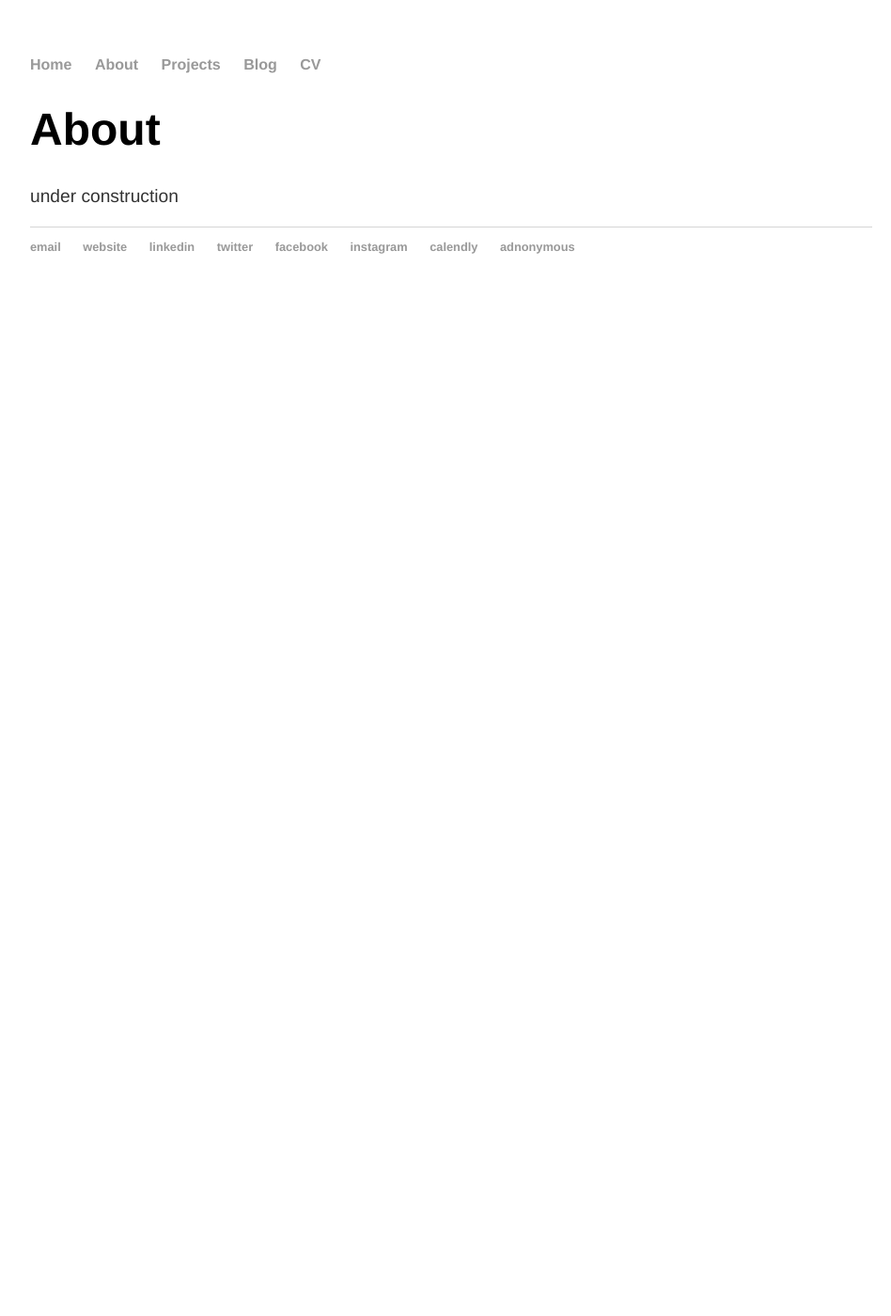
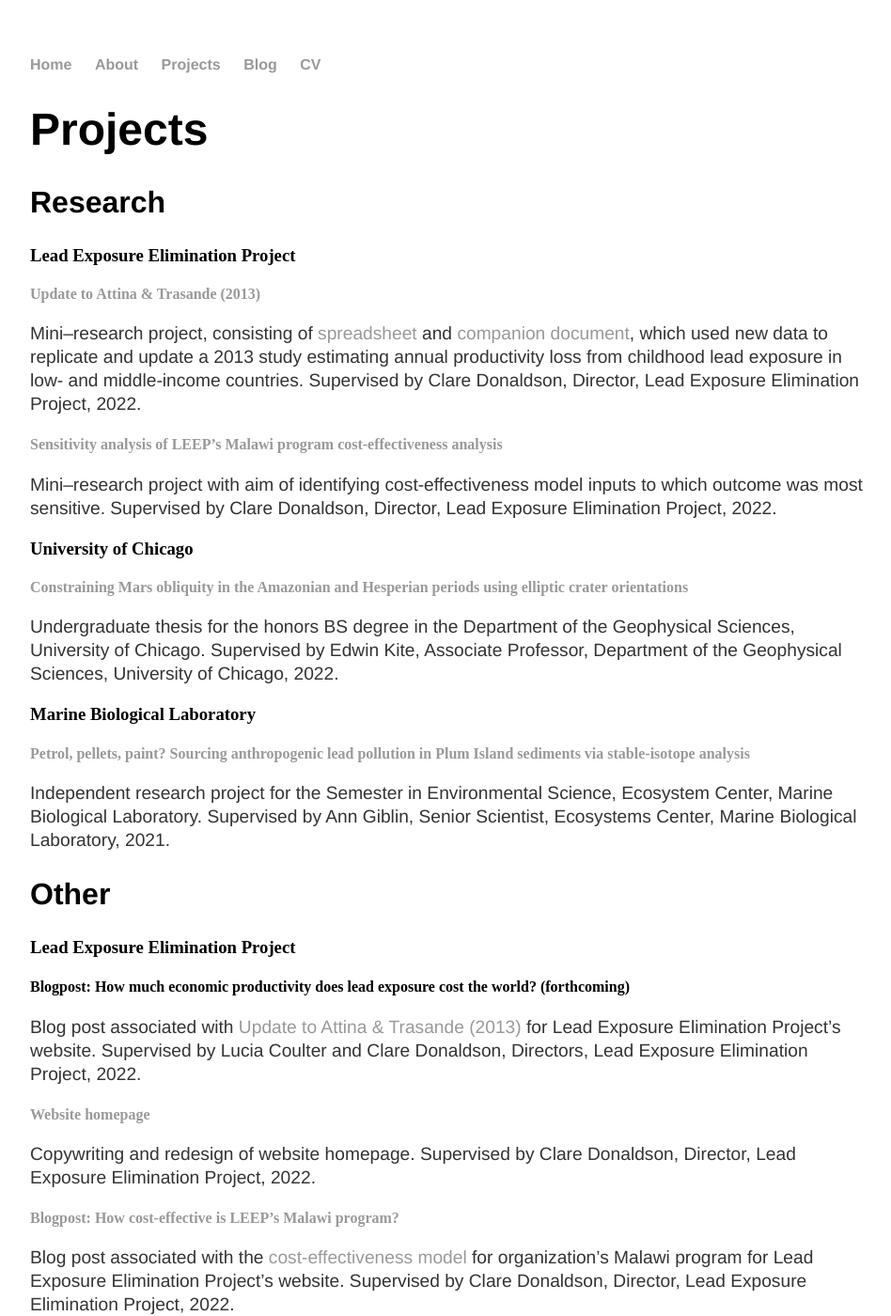
Before and after one commit to y-james-hu/y-james-hu.github.io, a Jekyll site: the page built from projects/index.html, in a window 1280 px wide and 1400 px high. Shown: the whole window at 94% size, without its empty margins (160-1108 px from the left). Built offline with Jekyll 4.4.1, drawn with Linux system fonts in a browser that asks for light colours; some of the changed text lies outside the part shown.

Commit message:
Update index.html

```diff
--- a/projects/index.html
+++ b/projects/index.html
@@ -1,6 +1,58 @@
 ---
 layout: default
-title: About
+title: Projects
 ---
   <h1>{{ page.title }}</h1>
-  <p>under construction</p>
+
+  <h2>Research</h2>
+
+    <h3>Lead Exposure Elimination Project</h3>
+
+      <h4><a id="update"></a><a>Update to Attina & Trasande (2013)</a></h4>
+      <p>Mini–research project, consisting of <a href = "https://docs.google.com/spreadsheets/d/1oN_TgsWeoFN42BUKCOqsFYBwuOxj6R38pZg5dabc-ro/edit">spreadsheet</a> and <a href = "https://docs.google.com/document/d/1LI72TXg3t9o6dAc4DSt4SnHdtvDhJhZtBt65Uy-uzRA/edit">companion document</a>, which used new data to replicate and update a 2013 study estimating annual productivity loss from childhood lead exposure in low- and middle-income countries. Supervised by Clare Donaldson, Director, Lead Exposure Elimination Project, 2022.</p>
+
+      <h4><a href = "https://docs.google.com/spreadsheets/d/1U2zACVqx7oGvMF7_BJeP5dbBAhpT6v0E1zLIDxdxOUA/edit?usp=sharing">Sensitivity analysis of LEEP’s Malawi program cost-effectiveness analysis</a></h4>
+      <p>Mini–research project with aim of identifying cost-effectiveness model inputs to which outcome was most sensitive. Supervised by Clare Donaldson, Director, Lead Exposure Elimination Project, 2022.</p>
+
+<h3>University of Chicago</h3>
+
+      <h4><a href = "https://www.academia.edu/78676788/Constraining_Mars_obliquity_in_the_Amazonian_and_Hesperian_periods_using_elliptic_crater_orientations">Constraining Mars obliquity in the Amazonian and Hesperian periods using elliptic crater orientations</a></h4>
+      <p>Undergraduate thesis for the honors BS degree in the Department of the Geophysical Sciences, University of Chicago. Supervised by Edwin Kite, Associate Professor, Department of the Geophysical Sciences, University of Chicago, 2022.</p>
+
+    <h3>Marine Biological Laboratory</h3>
+
+      <h4><a href = "https://www.academia.edu/71562182/Petrol_pellets_paint_Sourcing_anthropogenic_lead_pollution_in_Plum_Island_sediments_via_stable_isotope_analysis">Petrol, pellets, paint? Sourcing anthropogenic lead pollution in Plum Island sediments via stable-isotope analysis</a></h4>
+      <p>Independent research project for the Semester in Environmental Science, Ecosystem Center, Marine Biological Laboratory. Supervised by Ann Giblin, Senior Scientist, Ecosystems Center, Marine Biological Laboratory, 2021.</p>
+
+  <h2>Other</h2>
+
+    <h3>Lead Exposure Elimination Project</p>
+
+      <h4>Blogpost: How much economic productivity does lead exposure cost the world? (forthcoming)</h4>
+      <p>Blog post associated with <a href = "#update">Update to Attina & Trasande (2013)</a> for Lead Exposure Elimination Project’s website. Supervised by Lucia Coulter and Clare Donaldson, Directors, Lead Exposure Elimination Project, 2022.</p>
+
+      <h4><a href = "https://leadelimination.org/">Website homepage</a></h4>
+      <p>Copywriting and redesign of website homepage. Supervised by Clare Donaldson, Director, Lead Exposure Elimination Project, 2022.</p>
+
+      <h4><a href = "https://leadelimination.org/malawi_cost-effectiveness_intro/">Blogpost: How cost-effective is LEEP’s Malawi program?</a></h4>
+      <p>Blog post associated with the <a href = "https://my.causal.app/models/61262">cost-effectiveness model</a> for organization’s Malawi program for Lead Exposure Elimination Project’s website. Supervised by Clare Donaldson, Director, Lead Exposure Elimination Project, 2022.</p>
+
+    <h3>University of Chicago Effective Altruism</h3>
+
+      <h4><a href = "https://www.uchicagoea.org/">Website</a></h4>
+      <p>Conception, copywriting, design, monitoring, and maintenance of website. Supervised by Miranda Zhang, President, University of Chicago Effective Altruism, 2021.</p>
+
+    <h3>Centre for Sustainable Healthcare</p>
+
+      <h4><a href="https://sustainablehealthcare.org.uk/blog/environmental-literacy-health-professionals">“Environmental literacy for health professionals”</a></h4>
+      <p>Conception, copywriting, design, monitoring, and maintenance of website. Supervised by Miranda Zhang, President, University of Chicago Effective Altruism, 2021.</p>
+
+    <h3>WildBound</p>
+
+      <h4><a href = "http://wildbound.earth/index.php">Website</a></h4>
+      <p>Copywriting and design of bilingual website. Supervised by Songqiao Yao, Founder and Chief Explorer, WildBound, 2019.</p>
+
+    <h3><em>The Confucian</em> Magazine</p>
+
+      <h4><a href = "https://drive.google.com/file/d/168CAySzIR9w_eM6OkbqTaDyydKuoHRqk/view">Issue 6 (2018)</a></h4>
+      <p>High school feature and literary magazine. Directed by James Hu, Founder and Editor-in-Chief, <em>The Confucian</em> Magazine, Confucius International School, 2015–18.</p>
```
